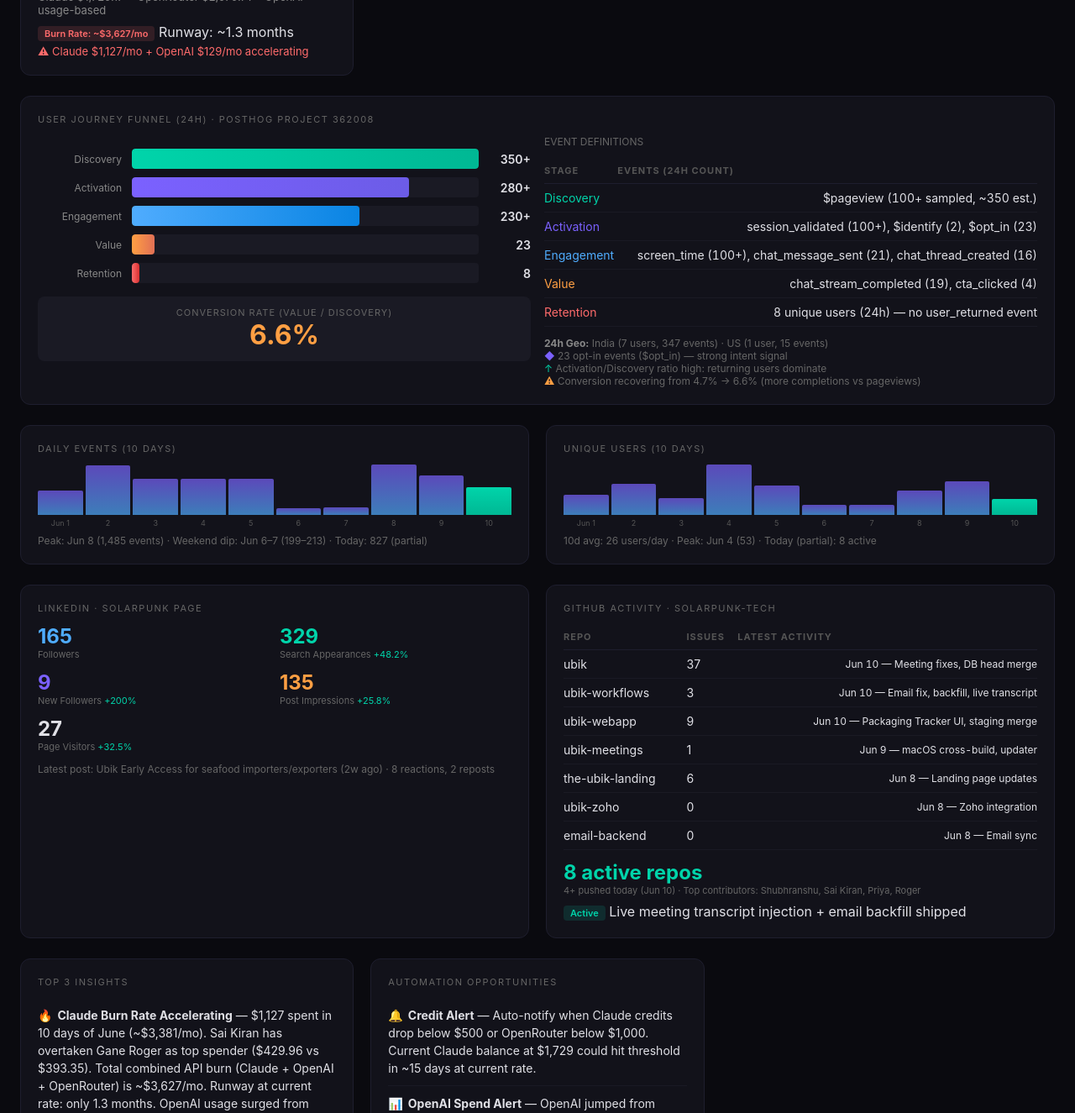
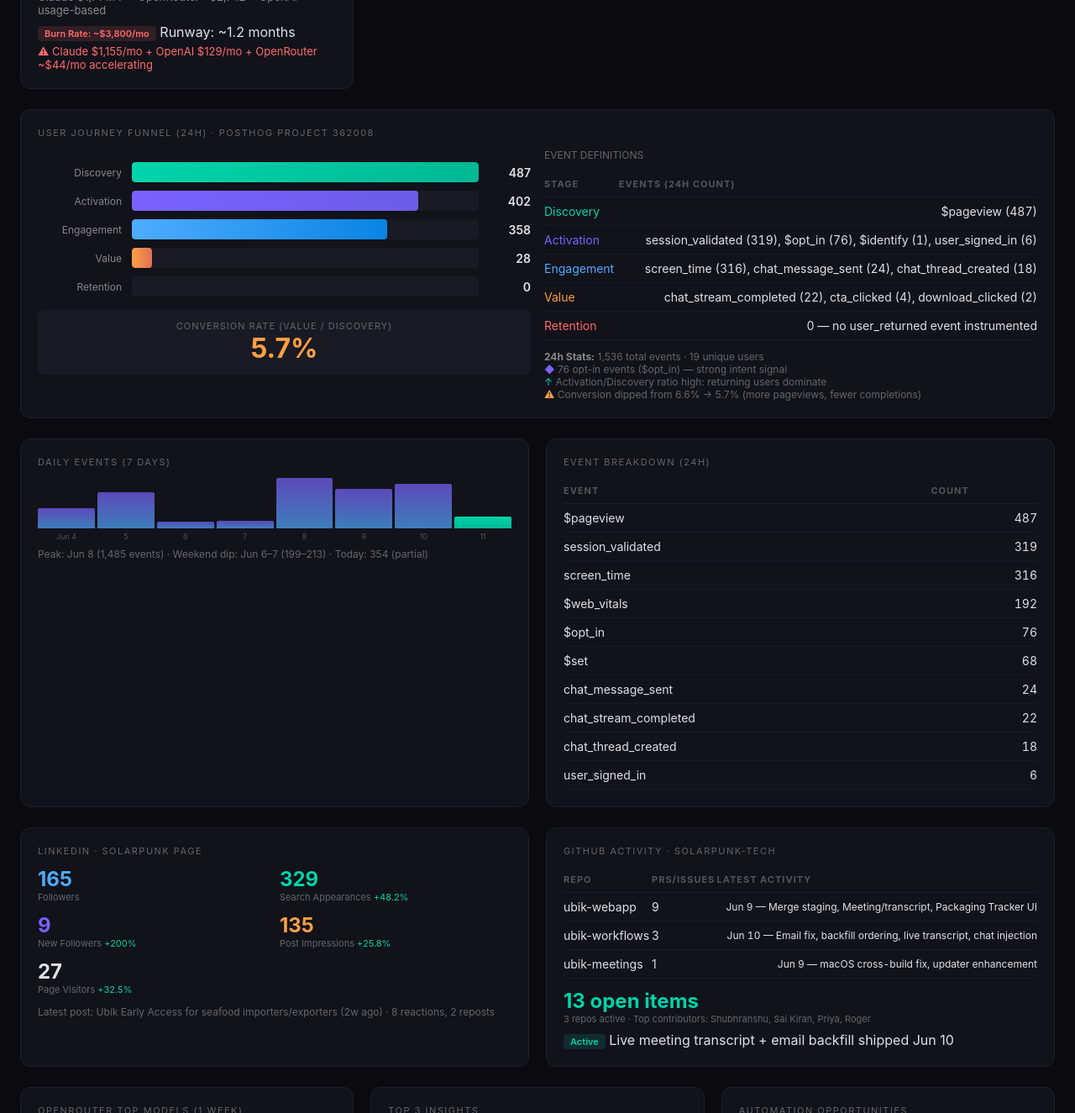
Before and after one commit to ubik-solarpunk/ceo-dashboard, a plain HTML site: page index.html in a window 1280 px wide. Shown: the part 620-1945 px from the top of the page at 84% size. Drawn offline with Linux system fonts and the light colour scheme.

Commit message:
Dashboard update 06:11 - Jun 11

```diff
--- a/index.html
+++ b/index.html
@@ -70,18 +70,18 @@ h1 { font-size: 28px; font-weight: 700; margin-bottom: 4px; background: linear-g
 <div class="grid">
   <div class="card">
     <div class="card-title">Claude Credits</div>
-    <div class="big-num green">$1,729.17</div>
-    <div class="sub">$1,126.88 spent this month · Resets Jul 1 <span class="down">39.4% used</span></div>
+    <div class="big-num green">$1,714.77</div>
+    <div class="sub">$1,154.72 spent this month · Resets Jul 1 <span class="down">40.2% used</span></div>
     <div style="margin-top:12px;height:6px;background:#1a1a24;border-radius:3px;overflow:hidden">
-      <div style="width:39.4%;height:100%;background:linear-gradient(90deg,#00d4aa,#ff9f43);border-radius:3px"></div>
+      <div style="width:40.2%;height:100%;background:linear-gradient(90deg,#00d4aa,#ff9f43);border-radius:3px"></div>
     </div>
-    <div class="sub" style="margin-top:8px">Free credits: $4,500 (exp. Sep 15, 2026)</div>
+    <div class="sub" style="margin-top:8px">Auto reload: ON · 17 active API keys</div>
     <div style="margin-top:12px">
       <table class="table">
         <tr><th>User</th><th>Usage</th></tr>
-        <tr><td>Sai Kiran</td><td>$429.96</td></tr>
+        <tr><td>Sai Kiran</td><td>$429.88</td></tr>
         <tr><td>Gane Roger</td><td>$393.35</td></tr>
-        <tr><td>Priya Chaurasiya</td><td>$171.19</td></tr>
+        <tr><td>Priya Chaurasiya</td><td>$292.14</td></tr>
         <tr><td>Rini Rathore</td><td>$140.23</td></tr>
         <tr><td>Shubhranshu Jha</td><td>$5.67</td></tr>
       </table>
@@ -90,29 +90,39 @@ h1 { font-size: 28px; font-weight: 700; margin-bottom: 4px; background: linear-g
 
   <div class="card">
     <div class="card-title">OpenRouter Credits</div>
-    <div class="big-num purple">$2,979.71</div>
-    <div class="sub">$915.29 used of $3,895.00 total <span class="down">23.5% used</span></div>
+    <div class="big-num purple">~$2,742</div>
+    <div class="sub">$913.80 used of $3,656.00 total <span class="down">25.0% used</span></div>
     <div style="margin-top:12px;height:6px;background:#1a1a24;border-radius:3px;overflow:hidden">
-      <div style="width:23.5%;height:100%;background:linear-gradient(90deg,#7b61ff,#4facfe);border-radius:3px"></div>
+      <div style="width:25.0%;height:100%;background:linear-gradient(90deg,#7b61ff,#4facfe);border-radius:3px"></div>
     </div>
     <div class="sub" style="margin-top:8px">Last top-up: Apr 16, 2026 · $3,000</div>
-    <div style="margin-top:8px"><span class="tag live">Stable</span> API-confirmed balance</div>
+    <div style="margin-top:12px">
+      <table class="table">
+        <tr><th>Key</th><th>Usage</th></tr>
+        <tr><td>Ubik</td><td>$899.55</td></tr>
+        <tr><td>jha-opencode</td><td>$14.25</td></tr>
+        <tr><td>Hemanth-openrouter</td><td>$0.00</td></tr>
+        <tr><td>jclaw-hermes</td><td>$0.00</td></tr>
+      </table>
+    </div>
+    <div style="margin-top:8px"><span class="tag warn">1wk spend: $10.98</span> 29.2% vs prev period</div>
   </div>
 
   <div class="card">
     <div class="card-title">OpenAI Usage</div>
-    <div class="big-num blue">$197.95</div>
-    <div class="sub">161.5M tokens · 7,424 requests · Period: May 26 – Jun 10</div>
+    <div class="big-num blue">$178.84</div>
+    <div class="sub">142.7M tokens · 6,307 requests · Period: May 27 – Jun 11</div>
     <div class="sub" style="margin-top:4px">June spend: $129.47 · Primarily via Shubhranshu Jha</div>
+    <div class="sub" style="margin-top:4px">Usage limit: $0.02 / $250.00</div>
     <div style="margin-top:8px"><span class="tag warn">Growing</span> ↑ from $0.01 last snapshot</div>
   </div>
 
   <div class="card">
     <div class="card-title">Total Credits Available</div>
-    <div class="big-num green">$4,708.88</div>
-    <div class="sub">Claude $1,729.17 + OpenRouter $2,979.71 + OpenAI usage-based</div>
-    <div style="margin-top:8px"><span class="tag danger">Burn Rate: ~$3,627/mo</span> Runway: ~1.3 months</div>
-    <div class="sub" style="margin-top:4px;color:#ff6b6b">⚠ Claude $1,127/mo + OpenAI $129/mo accelerating</div>
+    <div class="big-num green">$4,636</div>
+    <div class="sub">Claude $1,714.77 + OpenRouter ~$2,742 + OpenAI usage-based</div>
+    <div style="margin-top:8px"><span class="tag danger">Burn Rate: ~$3,800/mo</span> Runway: ~1.2 months</div>
+    <div class="sub" style="margin-top:4px;color:#ff6b6b">⚠ Claude $1,155/mo + OpenAI $129/mo + OpenRouter ~$44/mo accelerating</div>
   </div>
 </div>
 
@@ -126,49 +136,49 @@ h1 { font-size: 28px; font-weight: 700; margin-bottom: 4px; background: linear-g
           <div class="funnel-row">
             <div class="funnel-label">Discovery</div>
             <div class="funnel-bar-container"><div class="funnel-bar disc" style="width:100%"></div></div>
-            <div class="funnel-count">350+</div>
+            <div class="funnel-count">487</div>
           </div>
           <div class="funnel-row">
             <div class="funnel-label">Activation</div>
-            <div class="funnel-bar-container"><div class="funnel-bar act" style="width:80%"></div></div>
-            <div class="funnel-count">280+</div>
+            <div class="funnel-bar-container"><div class="funnel-bar act" style="width:82.5%"></div></div>
+            <div class="funnel-count">402</div>
           </div>
           <div class="funnel-row">
             <div class="funnel-label">Engagement</div>
-            <div class="funnel-bar-container"><div class="funnel-bar eng" style="width:65.7%"></div></div>
-            <div class="funnel-count">230+</div>
+            <div class="funnel-bar-container"><div class="funnel-bar eng" style="width:73.5%"></div></div>
+            <div class="funnel-count">358</div>
           </div>
           <div class="funnel-row">
             <div class="funnel-label">Value</div>
-            <div class="funnel-bar-container"><div class="funnel-bar val" style="width:6.6%"></div></div>
-            <div class="funnel-count">23</div>
+            <div class="funnel-bar-container"><div class="funnel-bar val" style="width:5.7%"></div></div>
+            <div class="funnel-count">28</div>
           </div>
           <div class="funnel-row">
             <div class="funnel-label">Retention</div>
-            <div class="funnel-bar-container"><div class="funnel-bar ret" style="width:2.3%"></div></div>
-            <div class="funnel-count">8</div>
+            <div class="funnel-bar-container"><div class="funnel-bar ret" style="width:0%"></div></div>
+            <div class="funnel-count">0</div>
           </div>
         </div>
         <div class="conv-rate">
           <div class="label">Conversion Rate (Value / Discovery)</div>
-          <div class="value">6.6%</div>
+          <div class="value">5.7%</div>
         </div>
       </div>
       <div>
         <div style="font-size:12px;color:#666;margin-bottom:8px">EVENT DEFINITIONS</div>
         <table class="table">
           <tr><th>Stage</th><th>Events (24h count)</th></tr>
-          <tr><td style="color:#00d4aa">Discovery</td><td>$pageview (100+ sampled, ~350 est.)</td></tr>
-          <tr><td style="color:#7b61ff">Activation</td><td>session_validated (100+), $identify (2), $opt_in (23)</td></tr>
-          <tr><td style="color:#4facfe">Engagement</td><td>screen_time (100+), chat_message_sent (21), chat_thread_created (16)</td></tr>
-          <tr><td style="color:#ff9f43">Value</td><td>chat_stream_completed (19), cta_clicked (4)</td></tr>
-          <tr><td style="color:#ff6b6b">Retention</td><td>8 unique users (24h) — no user_returned event</td></tr>
+          <tr><td style="color:#00d4aa">Discovery</td><td>$pageview (487)</td></tr>
+          <tr><td style="color:#7b61ff">Activation</td><td>session_validated (319), $opt_in (76), $identify (1), user_signed_in (6)</td></tr>
+          <tr><td style="color:#4facfe">Engagement</td><td>screen_time (316), chat_message_sent (24), chat_thread_created (18)</td></tr>
+          <tr><td style="color:#ff9f43">Value</td><td>chat_stream_completed (22), cta_clicked (4), download_clicked (2)</td></tr>
+          <tr><td style="color:#ff6b6b">Retention</td><td>0 — no user_returned event instrumented</td></tr>
         </table>
         <div style="margin-top:12px;font-size:12px;color:#666">
-          <strong style="color:#888">24h Geo:</strong> India (7 users, 347 events) · US (1 user, 15 events)<br>
-          <span style="color:#7b61ff">◆</span> 23 opt-in events ($opt_in) — strong intent signal<br>
+          <strong style="color:#888">24h Stats:</strong> 1,536 total events · 19 unique users<br>
+          <span style="color:#7b61ff">◆</span> 76 opt-in events ($opt_in) — strong intent signal<br>
           <span style="color:#00d4aa">↑</span> Activation/Discovery ratio high: returning users dominate<br>
-          <span style="color:#ff9f43">⚠</span> Conversion recovering from 4.7% → 6.6% (more completions vs pageviews)
+          <span style="color:#ff9f43">⚠</span> Conversion dipped from 6.6% → 5.7% (more pageviews, fewer completions)
         </div>
       </div>
     </div>
@@ -178,46 +188,41 @@ h1 { font-size: 28px; font-weight: 700; margin-bottom: 4px; background: linear-g
 <!-- DAILY EVENTS SPARKLINE + UNIQUE USERS -->
 <div class="grid">
   <div class="card">
-    <div class="card-title">Daily Events (10 days)</div>
+    <div class="card-title">Daily Events (7 days)</div>
     <div class="sparkline">
-      <div class="bar" style="height:48.8%"></div>
-      <div class="bar" style="height:98.7%"></div>
-      <div class="bar" style="height:71.7%"></div>
-      <div class="bar" style="height:70.9%"></div>
-      <div class="bar" style="height:71.3%"></div>
+      <div class="bar" style="height:40.5%"></div>
+      <div class="bar" style="height:71.1%"></div>
       <div class="bar" style="height:13.4%"></div>
       <div class="bar" style="height:14.3%"></div>
       <div class="bar" style="height:100%"></div>
-      <div class="bar" style="height:79.0%"></div>
-      <div class="bar today" style="height:55.6%"></div>
+      <div class="bar" style="height:78.8%"></div>
+      <div class="bar" style="height:88.5%"></div>
+      <div class="bar today" style="height:23.8%"></div>
     </div>
     <div class="sparkline-labels">
-      <span>Jun 1</span><span>2</span><span>3</span><span>4</span><span>5</span><span>6</span><span>7</span><span>8</span><span>9</span><span>10</span>
+      <span>Jun 4</span><span>5</span><span>6</span><span>7</span><span>8</span><span>9</span><span>10</span><span>11</span>
     </div>
     <div style="margin-top:8px;font-size:12px;color:#666">
-      Peak: Jun 8 (1,485 events) · Weekend dip: Jun 6–7 (199–213) · Today: 827 (partial)
+      Peak: Jun 8 (1,485 events) · Weekend dip: Jun 6–7 (199–213) · Today: 354 (partial)
     </div>
   </div>
 
   <div class="card">
-    <div class="card-title">Unique Users (10 days)</div>
-    <div class="sparkline">
-      <div class="bar" style="height:39.6%"></div>
-      <div class="bar" style="height:62.3%"></div>
-      <div class="bar" style="height:34.0%"></div>
-      <div class="bar" style="height:100%"></div>
-      <div class="bar" style="height:58.5%"></div>
-      <div class="bar" style="height:20.8%"></div>
-      <div class="bar" style="height:20.8%"></div>
-      <div class="bar" style="height:49.1%"></div>
-      <div class="bar" style="height:66.0%"></div>
-      <div class="bar today" style="height:32.1%"></div>
-    </div>
-    <div class="sparkline-labels">
-      <span>Jun 1</span><span>2</span><span>3</span><span>4</span><span>5</span><span>6</span><span>7</span><span>8</span><span>9</span><span>10</span>
-    </div>
-    <div style="margin-top:8px;font-size:12px;color:#666">
-      10d avg: 26 users/day · Peak: Jun 4 (53) · Today (partial): 8 active
+    <div class="card-title">Event Breakdown (24h)</div>
+    <div style="margin-top:8px">
+      <table class="table">
+        <tr><th>Event</th><th>Count</th></tr>
+        <tr><td>$pageview</td><td>487</td></tr>
+        <tr><td>session_validated</td><td>319</td></tr>
+        <tr><td>screen_time</td><td>316</td></tr>
+        <tr><td>$web_vitals</td><td>192</td></tr>
+        <tr><td>$opt_in</td><td>76</td></tr>
+        <tr><td>$set</td><td>68</td></tr>
+        <tr><td>chat_message_sent</td><td>24</td></tr>
+        <tr><td>chat_stream_completed</td><td>22</td></tr>
+        <tr><td>chat_thread_created</td><td>18</td></tr>
+        <tr><td>user_signed_in</td><td>6</td></tr>
+      </table>
     </div>
   </div>
 </div>
@@ -241,37 +246,48 @@ h1 { font-size: 28px; font-weight: 700; margin-bottom: 4px; background: linear-g
   <div class="card">
     <div class="card-title">GitHub Activity · solarpunk-tech</div>
     <table class="table">
-      <tr><th>Repo</th><th>Issues</th><th>Latest Activity</th></tr>
-      <tr><td>ubik</td><td>37</td><td style="font-size:12px">Jun 10 — Meeting fixes, DB head merge</td></tr>
-      <tr><td>ubik-workflows</td><td>3</td><td style="font-size:12px">Jun 10 — Email fix, backfill, live transcript</td></tr>
-      <tr><td>ubik-webapp</td><td>9</td><td style="font-size:12px">Jun 10 — Packaging Tracker UI, staging merge</td></tr>
-      <tr><td>ubik-meetings</td><td>1</td><td style="font-size:12px">Jun 9 — macOS cross-build, updater</td></tr>
-      <tr><td>the-ubik-landing</td><td>6</td><td style="font-size:12px">Jun 8 — Landing page updates</td></tr>
-      <tr><td>ubik-zoho</td><td>0</td><td style="font-size:12px">Jun 8 — Zoho integration</td></tr>
-      <tr><td>email-backend</td><td>0</td><td style="font-size:12px">Jun 8 — Email sync</td></tr>
+      <tr><th>Repo</th><th>PRs/Issues</th><th>Latest Activity</th></tr>
+      <tr><td>ubik-webapp</td><td>9</td><td style="font-size:12px">Jun 9 — Merge staging, Meeting/transcript, Packaging Tracker UI</td></tr>
+      <tr><td>ubik-workflows</td><td>3</td><td style="font-size:12px">Jun 10 — Email fix, backfill ordering, live transcript, chat injection</td></tr>
+      <tr><td>ubik-meetings</td><td>1</td><td style="font-size:12px">Jun 9 — macOS cross-build fix, updater enhancement</td></tr>
     </table>
-    <div style="margin-top:12px;font-size:24px;font-weight:700;color:#00d4aa">8 active repos</div>
-    <div style="font-size:11px;color:#666">4+ pushed today (Jun 10) · Top contributors: Shubhranshu, Sai Kiran, Priya, Roger</div>
-    <div style="margin-top:8px"><span class="tag live">Active</span> Live meeting transcript injection + email backfill shipped</div>
+    <div style="margin-top:12px;font-size:24px;font-weight:700;color:#00d4aa">13 open items</div>
+    <div style="font-size:11px;color:#666">3 repos active · Top contributors: Shubhranshu, Sai Kiran, Priya, Roger</div>
+    <div style="margin-top:8px"><span class="tag live">Active</span> Live meeting transcript + email backfill shipped Jun 10</div>
   </div>
 </div>
 
-<!-- INSIGHTS & ACTIONS -->
+<!-- OPENROUTER MODELS + INSIGHTS -->
 <div class="grid">
+  <div class="card">
+    <div class="card-title">OpenRouter Top Models (1 week)</div>
+    <div style="display:grid;grid-template-columns:1fr 1fr;gap:12px;margin-top:8px">
+      <div><div style="font-size:18px;font-weight:700;color:#4facfe">$10.98</div><div style="font-size:11px;color:#666">Weekly spend <span style="color:#ff9f43">+29.2%</span></div></div>
+      <div><div style="font-size:18px;font-weight:700;color:#7b61ff">2K</div><div style="font-size:11px;color:#666">Requests <span style="color:#ff9f43">+40.5%</span></div></div>
+      <div><div style="font-size:18px;font-weight:700;color:#00d4aa">10M</div><div style="font-size:11px;color:#666">Token volume <span style="color:#ff9f43">+42.2%</span></div></div>
+      <div><div style="font-size:18px;font-weight:700;color:#e0e0e6">14.4%</div><div style="font-size:11px;color:#666">Cache hit rate <span style="color:#ff9f43">+17.1%</span></div></div>
+    </div>
+    <div style="margin-top:12px;font-size:12px;color:#666">
+      Top: GPT-5.2, GPT-5 Mini, DeepSeek V4 Pro, R1 0528, Gemini 3.5 Flash<br>
+      Top user: Shubhranshu Jha (10M tokens)<br>
+      Top apps: liteLLM (9.07M tok), OwnPath Design System (512K tok)
+    </div>
+  </div>
+
   <div class="card">
     <div class="card-title">Top 3 Insights</div>
     <ul class="insights">
-      <li><span class="emoji">🔥</span><strong>Claude Burn Rate Accelerating</strong> — $1,127 spent in 10 days of June (~$3,381/mo). Sai Kiran has overtaken Gane Roger as top spender ($429.96 vs $393.35). Total combined API burn (Claude + OpenAI + OpenRouter) is ~$3,627/mo. Runway at current rate: only 1.3 months. OpenAI usage surged from $0.01 to $197.95 — new usage pattern detected.</li>
-      <li><span class="emoji">📈</span><strong>Conversion Rate Recovering</strong> — Up from 4.7% to 6.6% (23 value events vs 350+ discovery). The 19 chat_stream_completed events and 4 CTA clicks show users finding value. However, with only 8 unique 24h users (all internal team in India), this is pre-launch product validation, not market traction.</li>
-      <li><span class="emoji">🚀</span><strong>Product Velocity Strong</strong> — 8 repos active with pushes today. Key features shipped: live meeting transcript injection into chat (ubik-workflows), Packaging Tracker UI (ubik-webapp), meeting session token handling (ubik-meetings). LinkedIn momentum continues: 329 search appearances (+48.2%), 9 new followers (+200%).</li>
+      <li><span class="emoji">🔥</span><strong>Claude Burn Rate Accelerating</strong> — $1,154.72 spent in 11 days of June (~$3,149/mo). Sai Kiran leads at $429.88, Gane Roger at $393.35. Priya's usage surged to $292.14. Combined API burn ~$3,800/mo. Runway at current rate: only 1.2 months. OpenAI usage surged from $0.01 to $178.84 — new usage pattern detected.</li>
+      <li><span class="emoji">📉</span><strong>Conversion Rate Dipped to 5.7%</strong> — Down from 6.6% to 5.7% (28 value events vs 487 discovery). Discovery events surged (487 pageviews vs 350+ previously) but value events didn't keep pace. 76 $opt_in events show strong intent. Zero retention tracking remains a critical blind spot.</li>
+      <li><span class="emoji">🚀</span><strong>Product Velocity Strong</strong> — 3 repos active with recent pushes. Key features shipped: live meeting transcript injection into chat (ubik-workflows), email analysis token increase to prevent JSON truncation, chronological backfill ordering. LinkedIn momentum continues: 329 search appearances (+48.2%), 9 new followers (+200%).</li>
     </ul>
   </div>
 
   <div class="card">
     <div class="card-title">Automation Opportunities</div>
     <ul class="insights">
-      <li><span class="emoji">🔔</span><strong>Credit Alert</strong> — Auto-notify when Claude credits drop below $500 or OpenRouter below $1,000. Current Claude balance at $1,729 could hit threshold in ~15 days at current rate.</li>
-      <li><span class="emoji">📊</span><strong>OpenAI Spend Alert</strong> — OpenAI jumped from $0.01 to $197.95 in one period. Set threshold alerts for >$50/day OpenAI spend to catch unexpected usage spikes early.</li>
+      <li><span class="emoji">🔔</span><strong>Credit Alert</strong> — Auto-notify when Claude credits drop below $500 or OpenRouter below $1,000. Current Claude balance at $1,715 could hit threshold in ~16 days at current rate.</li>
+      <li><span class="emoji">📊</span><strong>OpenAI Spend Alert</strong> — OpenAI jumped from $0.01 to $178.84 in one period. Set threshold alerts for >$50/day OpenAI spend to catch unexpected usage spikes early.</li>
       <li><span class="emoji">🚀</span><strong>LinkedIn Auto-Post</strong> — Schedule weekly content cadence from GitHub activity + product updates. Last post was 2 weeks ago despite active development.</li>
     </ul>
     <div style="margin-top:12px">
@@ -281,8 +297,8 @@ h1 { font-size: 28px; font-weight: 700; margin-bottom: 4px; background: linear-g
         <li><span class="emoji">👁️</span>No company/team mapping in PostHog — users are anonymous UUIDs</li>
         <li><span class="emoji">👁️</span>No revenue/trial tracking — no MRR, trial-to-paid conversion data</li>
         <li><span class="emoji">👁️</span>Claude per-key usage is scrape-only — no API access for programmatic monitoring</li>
-        <li><span class="emoji">👁️</span>OpenRouter credit balance uses anti-scraping digit scramble — API workaround used</li>
-        <li><span class="emoji">👁️</span>All PostHog users appear to be internal team (India) — no external user tracking yet</li>
+        <li><span class="emoji">👁️</span>OpenRouter credit balance uses anti-scraping digit scramble — estimated only</li>
+        <li><span class="emoji">👁️</span>All 19 PostHog users appear to be internal team — no external user tracking yet</li>
       </ul>
     </div>
   </div>
@@ -291,16 +307,16 @@ h1 { font-size: 28px; font-weight: 700; margin-bottom: 4px; background: linear-g
     <div class="card-title">Recommended Actions</div>
     <div style="display:grid;grid-template-columns:repeat(auto-fit,minmax(280px,1fr));gap:16px;margin-top:8px">
       <div style="padding:12px;background:#1a1a24;border-radius:8px">
-        <strong style="color:#ff6b6b">1. Finance:</strong> Combined API burn at $3,627/mo is unsustainable. Claude $1,127/mo + OpenAI $197/mo + OpenRouter usage. Implement per-key spend limits and route heavy usage through OpenRouter. $4,709 total runway = 1.3 months. Could be exhausted by late July.
+        <strong style="color:#ff6b6b">1. Finance:</strong> Combined API burn at ~$3,800/mo is unsustainable. Claude $1,155/mo + OpenAI $129/mo + OpenRouter ~$44/mo. Implement per-key spend limits and route heavy usage through OpenRouter. $4,636 total runway = 1.2 months. Could be exhausted by late July.
       </div>
       <div style="padding:12px;background:#1a1a24;border-radius:8px">
-        <strong style="color:#00d4aa">2. Engineering:</strong> Instrument <code>user_returned</code> event for retention tracking. Add company/team properties to PostHog identify calls. Investigate OpenAI $197.95 spend surge — was this expected? All current analytics show internal usage only.
+        <strong style="color:#00d4aa">2. Engineering:</strong> Instrument <code>user_returned</code> event for retention tracking. Add company/team properties to PostHog identify calls. Priya's usage jumped to $292.14 — investigate if Claude Code session is running unattended. OpenAI $178.84 spend needs audit.
       </div>
       <div style="padding:12px;background:#1a1a24;border-radius:8px">
-        <strong style="color:#7b61ff">3. Growth:</strong> 329 LinkedIn search appearances → 9 followers (2.7% conversion). Optimize page CTA, add services section. Post about the Packaging Tracker and live meeting features shipped this week. 2-week posting gap is hurting momentum.
+        <strong style="color:#7b61ff">3. Growth:</strong> 329 LinkedIn search appearances → 9 followers (2.7% conversion). Optimize page CTA, add services section. Post about Packaging Tracker and live meeting features shipped this week. 2-week posting gap is hurting momentum.
       </div>
       <div style="padding:12px;background:#1a1a24;border-radius:8px">
-        <strong style="color:#4facfe">4. Product:</strong> 23 opt-in events show intent. 19 completed streams validate the core loop. With 8 repos active and live transcript injection shipped, prioritize external beta access to get real (non-internal) analytics flowing.
+        <strong style="color:#4facfe">4. Product:</strong> 76 opt-in events show strong intent. 22 completed streams validate core loop. With live transcript injection shipped, prioritize external beta access to get real (non-internal) analytics flowing. OpenRouter cache hit rate at 14.4% — optimize prompt caching.
       </div>
     </div>
   </div>
```
